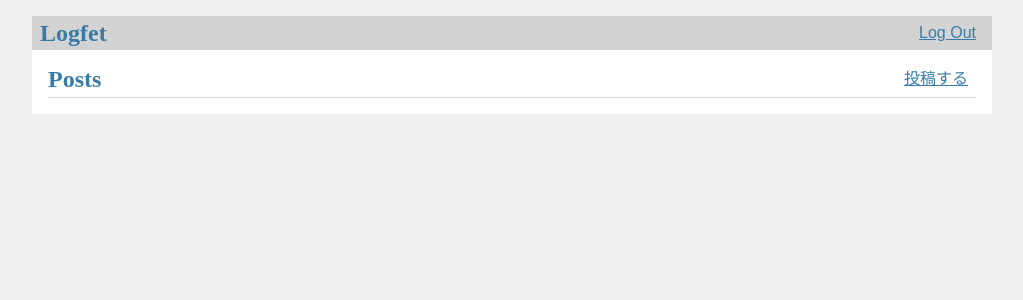
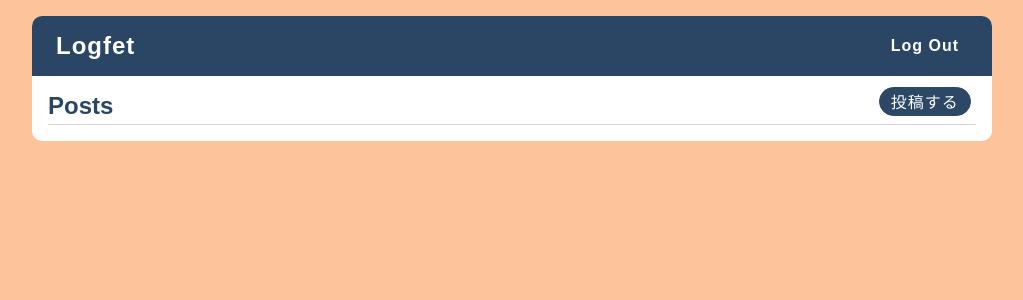
Before and after one commit to kosuke513/Logfet, a Flask app: page /1 in a window 1280 px wide. Shown: the top 300 px of the page, without its empty margins (128-1151 px from the left). Run offline with Flask 2, Linux system fonts and the light colour scheme; the visitor is signed in with stand-in values (Sample User, id 1); data comes from the database, SQL or seed files in the repository; data that the repository does not hold is empty.

Commit message:
upgrade design

```diff
--- a/main.py
+++ b/main.py
@@ -15,7 +15,11 @@ print(__name__)
 
 @app.route('/',methods=['GET'])
 def top():
-  return 'hello, hogehoge!'
+    user_id = session.get('user_id')
+    if user_id is None:
+        return redirect(url_for('login'))
+    else:
+        return redirect(url_for('index',id=user_id))
 
 #User系
 @app.route('/signup', methods=('GET','POST'))
--- a/static/style.css
+++ b/static/style.css
@@ -1,13 +1,19 @@
-html { font-family: sans-serif; background: #eee; padding: 1rem; }
-body { max-width: 960px; margin: 0 auto; background: white; }
-h1 { font-family: serif; color: #377ba8; margin: 1rem 0; }
-a { color: #377ba8; }
+html { font-family: sans-serif; background: #FDC39A; padding: 1rem; }
+body { max-width: 960px; margin: 0 auto; background: white; border-radius: 10px;}
+title {font-family: 'arial'; margin-left: 15px; }
+h1 { font-family: 'arial'; color: #2A4664; margin: 1rem 0; }
+h2 { font-family: 'arial'; color: #333333; margin: 1rem 0 0 0;}
+a { color: #ffffff; margin:0.5rem 1rem 0.5rem 0.5rem;}
 hr { border: none; border-top: 1px solid lightgray; }
-nav { background: lightgray; display: flex; align-items: center; padding: 0 0.5rem; }
-nav h1 { flex: auto; margin: 0; }
+nav { background: #2A4664; display: flex; align-items: center; padding: 0 0.5rem; border-radius: 10px 10px 0px 0px;}
+nav h1 { flex: auto; color: white; margin: 1rem 1rem; letter-spacing: 1px;}
 nav h1 a { text-decoration: none; padding: 0.25rem 0.5rem; }
 nav ul  { display: flex; list-style: none; margin: 0; padding: 0; }
-nav ul li a, nav ul li span, header .action { display: block; padding: 0.5rem; }
+nav ul li a, nav ul li span, header .action {display: block; text-decoration: none; letter-spacing: 1px; font-weight: bold;
+    border: 1px solid #2A4664; border-radius: 20px; padding: 0.1em 0.5em;}
+.post_btn {display: block; text-decoration: none; letter-spacing: 1px; color: #fff; background-color: #2A4664;
+    border: 1px solid #2A4664; opacity: 0.99;border-radius: 20px; padding: 0.1em 0.7em; margin-right: 5px;}
+.action { display: block; padding: 0.5rem; letter-spacing: 1px; color: #2A4664;}
 .content { padding: 0 1rem 1rem; }
 .content > header { border-bottom: 1px solid lightgray; display: flex; align-items: flex-end; }
 .content > header h1 { flex: auto; margin: 1rem 0 0.25rem 0; }
@@ -15,12 +21,15 @@ nav ul li a, nav ul li span, header .action { display: block; padding: 0.5rem; }
 .post > header { display: flex; align-items: flex-end; font-size: 0.85em; }
 .post > header > div:first-of-type { flex: auto; }
 .post > header h1 { font-size: 1.5em; margin-bottom: 0; }
-.post .about { color: slategray; font-style: italic; }
+.post .about { color: slategray; font-size: 10px; }
 .post .body { white-space: pre-line; }
+.post .tag {font-size: 12px; display: inline-block; border: solid 1px #4c4c4c; border-radius: 5px; padding: 0px 2px; margin-right: 5px;}
+.post .tag_f {font-size: 12px; display: inline-block; border: solid 1px #4c4c4c; border-radius: 5px; padding: 0px 8px; margin-right: 5px;}
+.post .tags {font-size: 14px; font-weight: bold;}
 .content:last-child { margin-bottom: 0; }
 .content form { margin: 1em 0; display: flex; flex-direction: column; }
 .content label { font-weight: bold; margin-bottom: 0.5em; }
 .content input, .content textarea { margin-bottom: 1em; }
 .content textarea { min-height: 12em; resize: vertical; }
 input.danger { color: #cc2f2e; }
-input[type=submit] { align-self: start; min-width: 10em; }
+input[type=submit] { align-self: start; min-width: 10em; background-color: white; border: solid 1px #333333; font-weight: normal; color: #333333; margin-top: 10px; border-radius: 6px;}
--- a/templates/index.html
+++ b/templates/index.html
@@ -3,7 +3,7 @@
 {% block header %}
   <h1>{% block title %}Posts{% endblock %}</h1>
   {% if g.user %}
-    <a class="action" href="{{ url_for('create') }}">投稿する</a>
+    <a class="post_btn" href="{{ url_for('create') }}">投稿する</a>
   {% endif %}
 {% endblock %}
 
@@ -12,22 +12,22 @@
     <article class="post">
       <header>
         <div>
-          <h1>{{ post.title }}</h1>
+          <h2>{{ post.title }}</h2>
           <div class="about">作成日:{{ post.created_at.strftime('%Y年%m月%d日 %H:%M') }}　　更新日:{{ post.updated_at.strftime('%Y年%m月%d日 %H:%M') }}</div>
         </div>
           <a class="action" href="{{ url_for('update', id=post.id) }}">編集する</a>
       </header>
       {% if post.events %}
-        <div>カテゴリ：
+        <div><span class="tag">カテゴリ</span>
           {% for event in post.events %}
-            <span>#{{ event.event }}　</span>
+            <span class="tags">#{{ event.event }}　</span>
           {% endfor%}
         </div>
       {% endif %}
       {% if post.feelings %}
-        <div>気持ち：
+        <div><span class="tag_f">気持ち</span>
           {% for feeling in post.feelings %}
-            <span>#{{ feeling.feeling }}　</span>
+            <span class="tags">#{{ feeling.feeling }}　</span>
           {% endfor%}
         </div>
       {% endif %}
--- a/templates/login.html
+++ b/templates/login.html
@@ -1,7 +1,7 @@
 {% extends 'base.html' %}
 
 {% block header %}
-<h2>{% block title %}Login{% endblock %}</h2>
+<h1>{% block title %}Login{% endblock %}</h1>
 {% endblock %}
 
 {% block content %}
--- a/templates/signup.html
+++ b/templates/signup.html
@@ -1,7 +1,7 @@
 {% extends 'base.html' %}
 
 {% block header %}
-<h2>{% block title %}Signup{% endblock %}</h2>
+<h1>{% block title %}Signup{% endblock %}</h1>
 {% endblock %}
 
 {% block content %}
```
Also changed, not shown: logfet-298314-1fb80298d754.json (added, +12 -0 lines), templates/toppage.html (added, +22 -0 lines), 1 other file.
